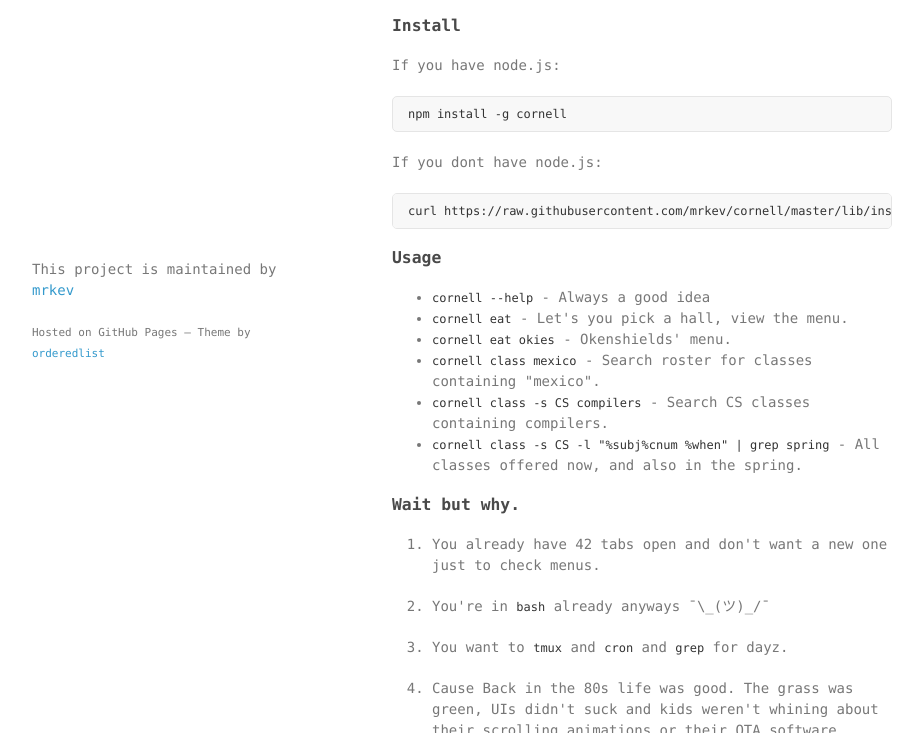
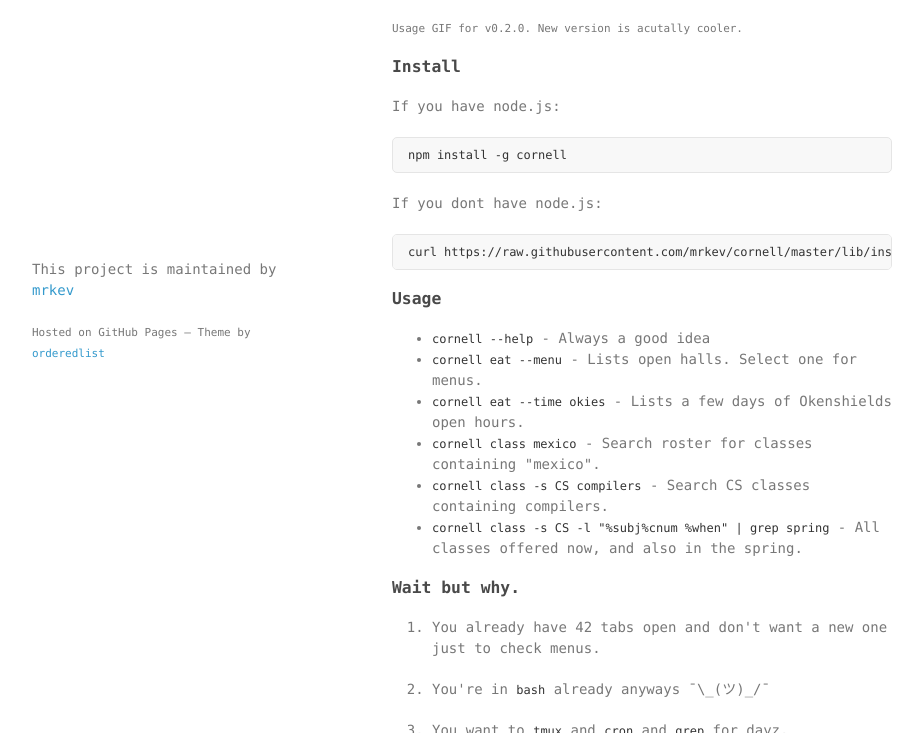
Before and after one commit to mrkev/cornell, a plain HTML site: page index.html in a window 1280 px wide. Shown: the part 367-1100 px from the top of the page, without its empty margins (178-1101 px from the left). Drawn offline with Linux system fonts and the light colour scheme.

Commit message:
Changes for v1.0.0

```diff
--- a/index.html
+++ b/index.html
@@ -21,6 +21,7 @@
         <p class="view"><a href="https://github.com/mrkev/cornell">View the Project on GitHub <small>mrkev/cornell</small></a></p>
 
 
+
 <!--         <ul>
           <li><a href="https://github.com/mrkev/cornell/zipball/master">Download <strong>ZIP File</strong></a></li>
           <li><a href="https://github.com/mrkev/cornell/tarball/master">Download <strong>TAR Ball</strong></a></li>
@@ -29,6 +30,7 @@
       </header>
       <section>
         <p><img src="http://33.media.tumblr.com/f8af6c517acb37cda749d93b27a3cbaa/tumblr_nrz9hhevIZ1t86pqso1_1280.gif" alt="some gif of how to use the thing so people know."></p>
+        <p><small>Usage GIF for v0.2.0. New version is acutally cooler.</small></p>
 
 <h3>
 <a id="install" class="anchor" href="#install" aria-hidden="true"><span class="octicon octicon-link"></span></a>Install</h3>
@@ -50,9 +52,9 @@
 <li>
 <code>cornell --help</code> - Always a good idea </li>
 <li>
-<code>cornell eat</code> - Let's you pick a hall, view the menu.</li>
+<code>cornell eat --menu</code> - Lists open halls. Select one for menus.</li>
 <li>
-<code>cornell eat okies</code> - Okenshields' menu.</li>
+<code>cornell eat --time okies</code> - Lists a few days of Okenshields open hours.</li>
 <li>
 <code>cornell class mexico</code> - Search roster for classes containing "mexico".</li>
 <li>
```
